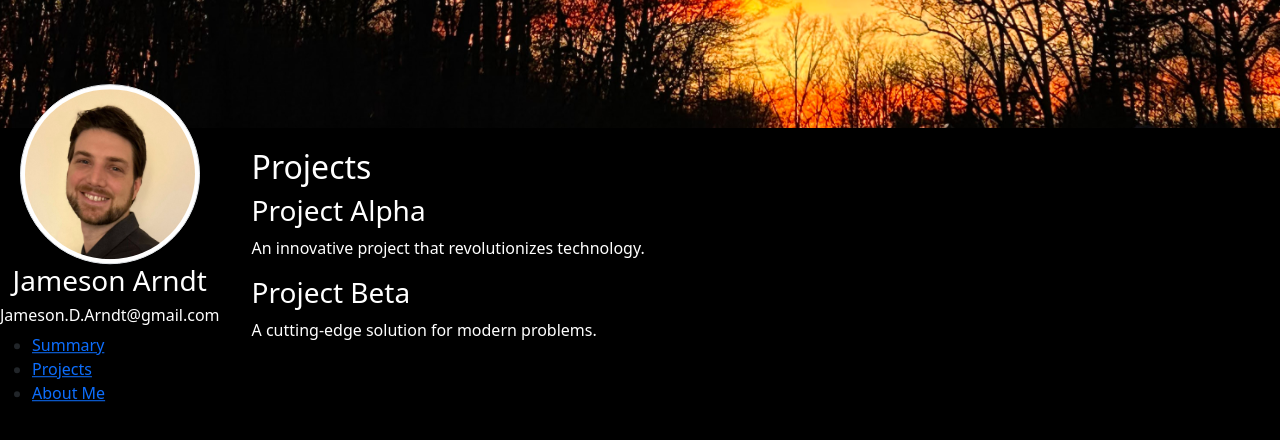
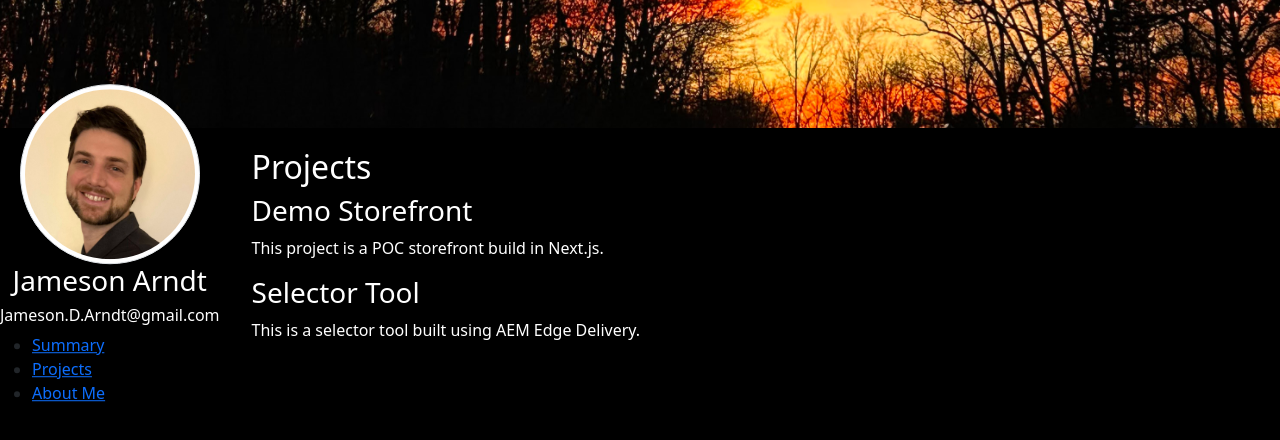
Before and after one commit to blaze359/blaze359.github.io, a React (Create React App) app: page /Projects in a window 1280 px wide. Shown: the top 440 px of the page. Built offline with nearby package versions, Linux system fonts and the light colour scheme.

Commit message:
added auto deploy in github actions and basic project details.

```diff
--- a/src/components/Summary.tsx
+++ b/src/components/Summary.tsx
@@ -1,4 +1,3 @@
-import { Container } from "react-bootstrap";
 import SummaryData from "../data/summary.json";
 
 export default function Summary() {
--- a/src/data/projects.json
+++ b/src/data/projects.json
@@ -2,14 +2,16 @@
   "projects": [
     {
       "id": 1,
-      "name": "Project Alpha",
-      "description": "An innovative project that revolutionizes technology.",
+      "name": "Demo Storefront",
+      "description": "This project is a POC storefront build in Next.js.",
+      "repository": "",
       "url": ""
     },
     {
       "id": 2,
-      "name": "Project Beta",
-      "description": "A cutting-edge solution for modern problems.",
+      "name": "Selector Tool",
+      "description": "This is a selector tool built using AEM Edge Delivery.",
+      "repository": "",
       "url": ""
     }
   ]
```
